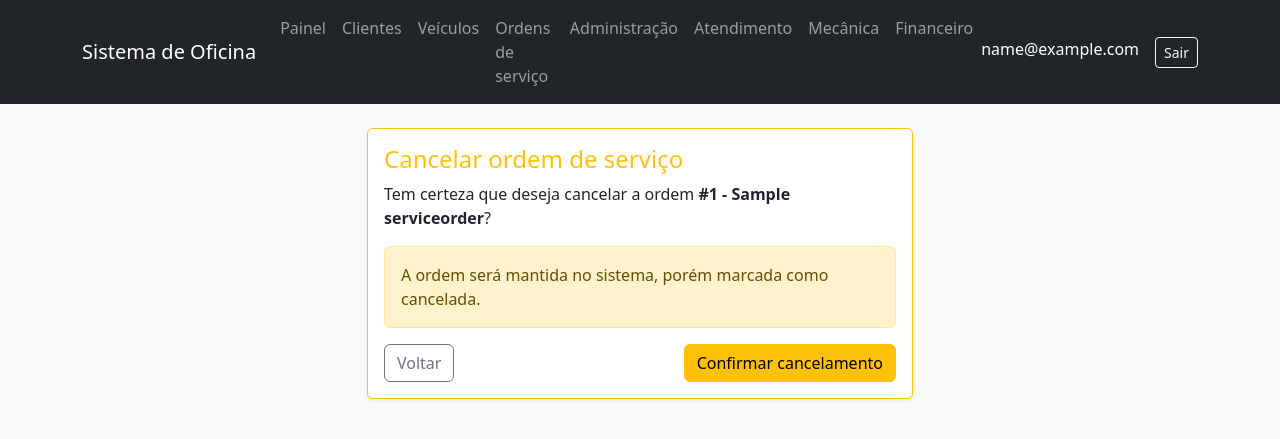
After one commit to CesarBerbel/motormind_old, a Django app: page /servicos/ordens/1/cancelar/ in a window 1280 px wide. The commit adds this page. Shown: the top 439 px of the page. Run offline with Django 5.2, Linux system fonts and the light colour scheme; a user stored in the database is signed in; tables that the repository leaves empty hold one stand-in row (values such as "Sample post").

Commit message:
feat(service_orders): implement soft delete using cancel status
- replace physical deletion with logical cancellation
- add cancel view and confirmation template
- update UI to use cancel instead of delete
- prevent editing of canceled service orders
- maintain audit history on cancellation
- update tests to reflect new behavior

```diff
--- a/service_orders/urls.py
+++ b/service_orders/urls.py
@@ -32,9 +32,9 @@ urlpatterns = [
         name="service_order_technical_update",
     ),
     path(
-        "ordens/<int:pk>/excluir/",
-        views.service_order_delete_view,
-        name="service_order_delete",
+        "ordens/<int:pk>/cancelar/",
+        views.service_order_cancel_view,
+        name="service_order_cancel",
     ),
     path(
         "ajax/veiculos-por-cliente/",
--- a/service_orders/views.py
+++ b/service_orders/views.py
@@ -132,6 +132,13 @@ def service_order_update_view(request, pk):
         pk=pk,
     )
 
+    if service_order.status == ServiceOrder.Status.CANCELED:
+        messages.error(
+            request,
+            "Ordens de serviço canceladas não podem ser editadas.",
+        )
+        return redirect("service_orders:service_order_detail", pk=service_order.pk)
+
     old_instance = ServiceOrder.objects.get(pk=service_order.pk)
 
     if request.method == "POST":
@@ -200,6 +207,13 @@ def service_order_technical_update_view(request, pk):
         pk=pk,
     )
 
+    if service_order.status == ServiceOrder.Status.CANCELED:
+        messages.error(
+            request,
+            "Ordens de serviço canceladas não podem ser editadas.",
+        )
+        return redirect("service_orders:service_order_detail", pk=service_order.pk)
+
     old_instance = ServiceOrder.objects.get(pk=service_order.pk)
 
     if request.method == "POST":
@@ -259,9 +273,9 @@ def service_order_technical_update_view(request, pk):
 
 @login_required
 @groups_required(["Administrador"])
-def service_order_delete_view(request, pk):
+def service_order_cancel_view(request, pk):
     """
-    Delete a service order. Only administrators can delete.
+    Cancel a service order instead of deleting it.
     """
     service_order = get_object_or_404(
         ServiceOrder,
@@ -269,18 +283,28 @@ def service_order_delete_view(request, pk):
     )
 
     if request.method == "POST":
-        service_order.delete()
+        old_instance = ServiceOrder.objects.get(pk=service_order.pk)
 
-        messages.success(
-            request,
-            "Ordem de serviço excluída com sucesso.",
+        service_order.status = ServiceOrder.Status.CANCELED
+        service_order.finished_at = None
+        service_order.save()
+
+        create_service_order_history(
+            service_order=service_order,
+            changed_by=request.user,
+            old_instance=old_instance,
         )
 
-        return redirect("service_orders:service_order_list")
+        messages.warning(
+            request,
+            "Ordem de serviço cancelada com sucesso.",
+        )
+
+        return redirect("service_orders:service_order_detail", pk=pk)
 
     return render(
         request,
-        "service_orders/service_order_confirm_delete.html",
+        "service_orders/service_order_confirm_cancel.html",
         {
             "service_order": service_order,
         },
--- /dev/null
+++ b/templates/service_orders/service_order_confirm_cancel.html
@@ -0,0 +1,48 @@
+{% extends "base.html" %}
+
+{% block title %}
+    Cancelar ordem de serviço - Sistema de Oficina
+{% endblock %}
+
+{% block content %}
+
+<div class="row justify-content-center">
+    <div class="col-lg-6">
+
+        <div class="card shadow-sm border-warning">
+            <div class="card-body">
+
+                <h1 class="h4 text-warning">
+                    Cancelar ordem de serviço
+                </h1>
+
+                <p>
+                    Tem certeza que deseja cancelar a ordem
+                    <strong>#{{ service_order.pk }} - {{ service_order.title }}</strong>?
+                </p>
+
+                <div class="alert alert-warning">
+                    A ordem será mantida no sistema, porém marcada como cancelada.
+                </div>
+
+                <form method="post">
+                    {% csrf_token %}
+
+                    <div class="d-flex justify-content-between">
+                        <a href="{% url 'service_orders:service_order_detail' service_order.pk %}" class="btn btn-outline-secondary">
+                            Voltar
+                        </a>
+
+                        <button type="submit" class="btn btn-warning">
+                            Confirmar cancelamento
+                        </button>
+                    </div>
+                </form>
+
+            </div>
+        </div>
+
+    </div>
+</div>
+
+{% endblock %}
--- a/templates/service_orders/service_order_detail.html
+++ b/templates/service_orders/service_order_detail.html
@@ -182,8 +182,8 @@
     </a>
 
     {% if request.user|has_group:"Administrador" %}
-        <a href="{% url 'service_orders:service_order_delete' service_order.pk %}" class="btn btn-outline-danger">
-            Excluir ordem de serviço
+        <a href="{% url 'service_orders:service_order_cancel' service_order.pk %}" class="btn btn-outline-warning">
+            Cancelar ordem de serviço
         </a>
     {% endif %}
 </div>
```
Also changed, not shown: service_orders/tests/test_views.py (+8 -30 lines).
